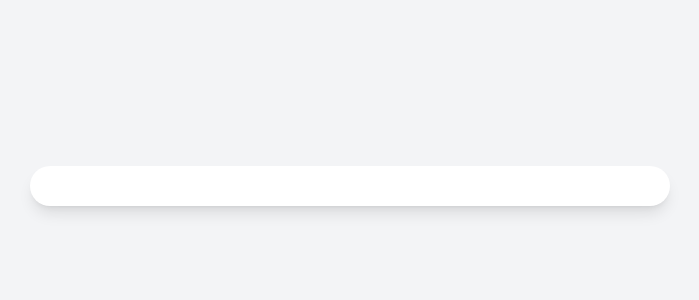
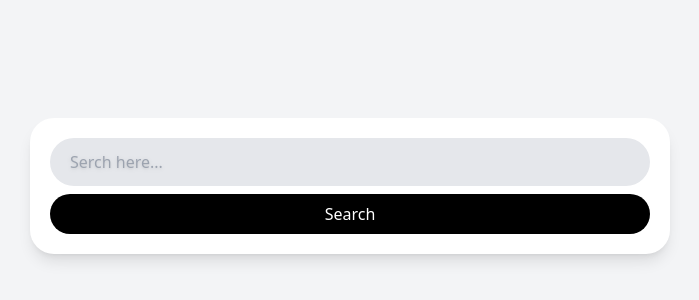
Before and after one commit to chanho2547/carrot-market-reloaded, a Next.js app: page / in a window 1280 px wide. Shown: the part 214-514 px from the top of the page, without its empty margins (290-989 px from the left). Built offline with nearby package versions, Linux system fonts and the light colour scheme.

Commit message:
make a button&input

```diff
--- a/app/page.tsx
+++ b/app/page.tsx
@@ -1,7 +1,16 @@
 export default function Home() {
   return (
-    <main className="bg-gray-100 h-screen flex items-center justify-center p-5 ">
-      <div className="bg-white w-full max-w-screen-sm shadow-lg p-5 rounded-3xl "></div>
+    <main className="bg-gray-100 h-screen flex items-center justify-center p-5">
+      <div className="bg-white w-full max-w-screen-sm shadow-lg p-5 rounded-3xl flex flex-col gap-2">
+        <input
+          className="w-full rounded-full h-12  bg-gray-200 pl-5 outline-none ring ring-transparent focus:ring-orange-500 focus:ring-offset-2 transition-shadow placeholder:drop-shadow"
+          type="text"
+          placeholder="Serch here..."
+        />
+        <button className="bg-black text-white py-2 rounded-full active:scale-90 transition-transform font-medium  outline-none ">
+          Search
+        </button>
+      </div>
     </main>
   );
 }
```
